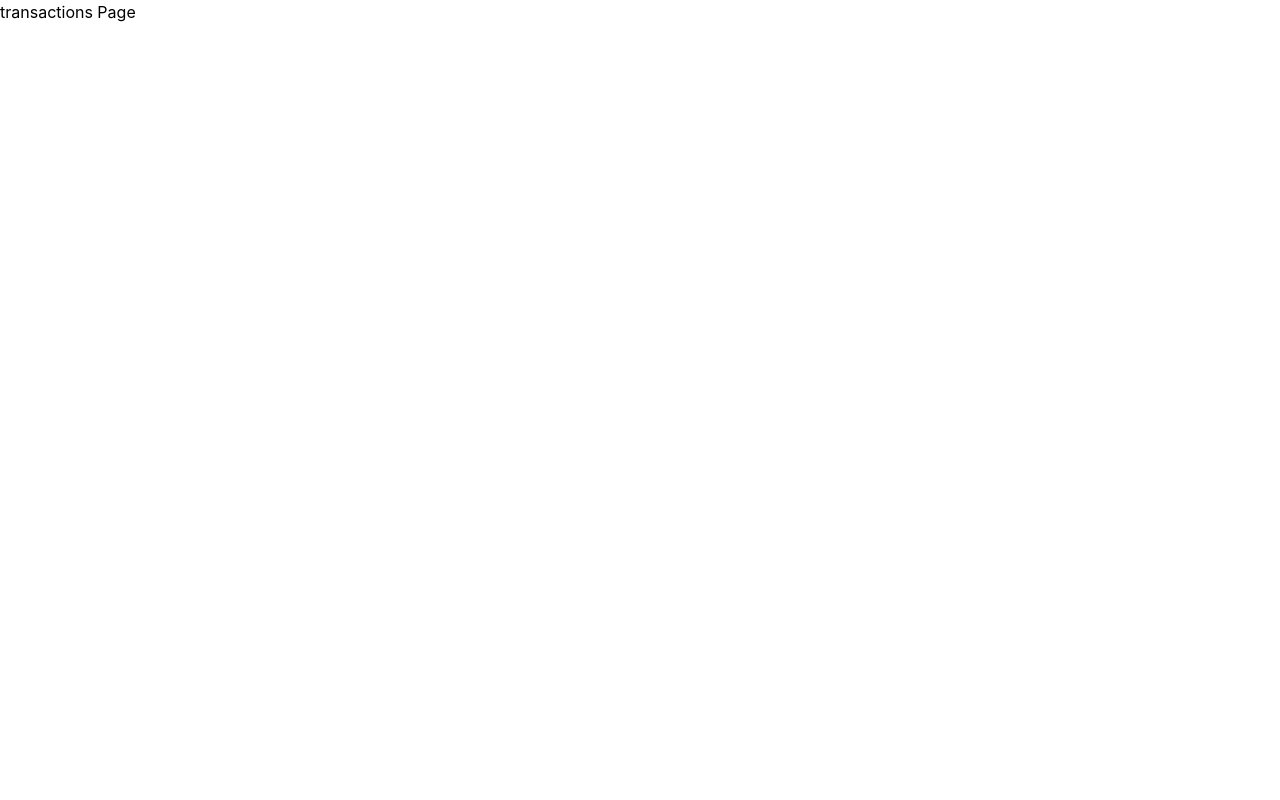
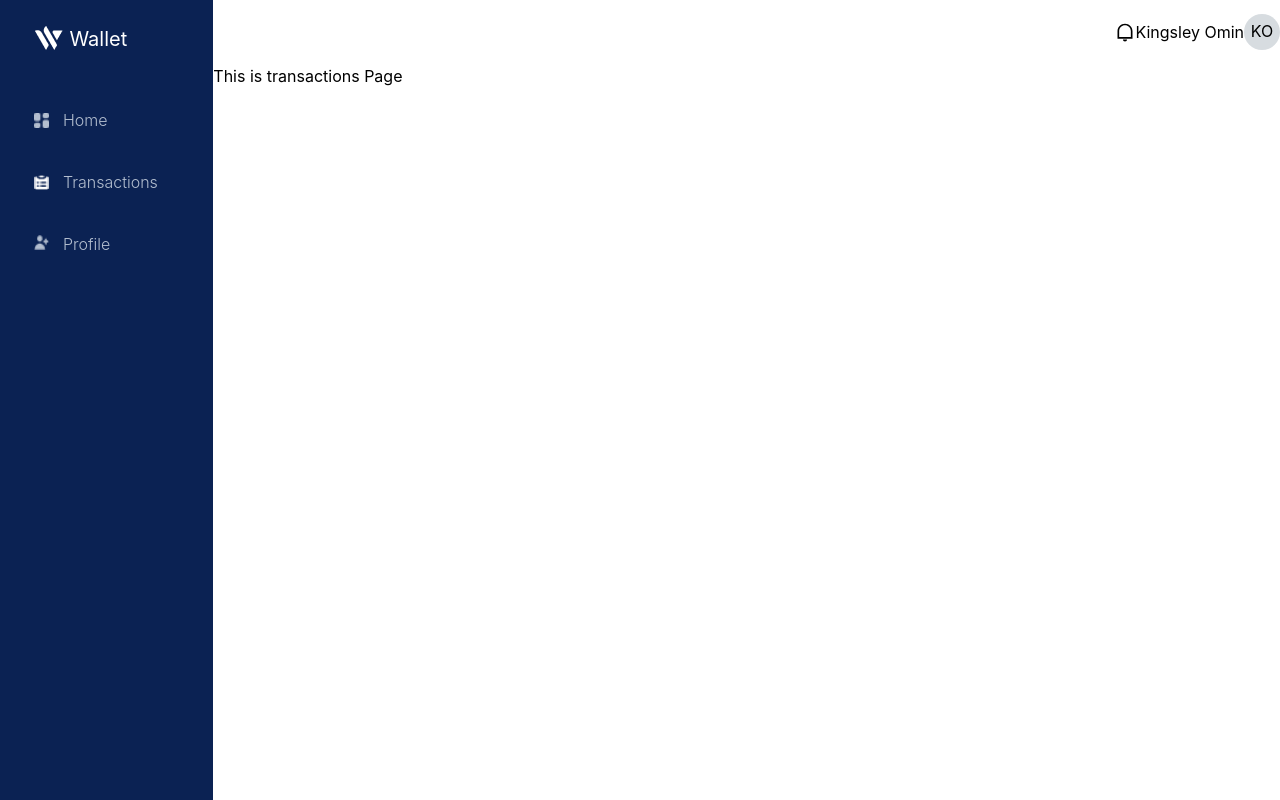
Before and after one commit to cddunni/wallet-system-V1, a Next.js app: page /dashboard/transactions in a window 1280 px wide. Built offline with nearby package versions, Linux system fonts and the light colour scheme.

Commit message:
transaction dashboard fixes

```diff
--- a/pages/dashboard/transactions.js
+++ b/pages/dashboard/transactions.js
@@ -1,8 +1,9 @@
 import React from 'react'
+import DashboardLayout from '../../components/DashboardLayout'
 
 const transactions = () => {
   return (
-    <div>transactions Page</div>
+    <DashboardLayout>This is transactions Page</DashboardLayout>
   )
 }
 
```
